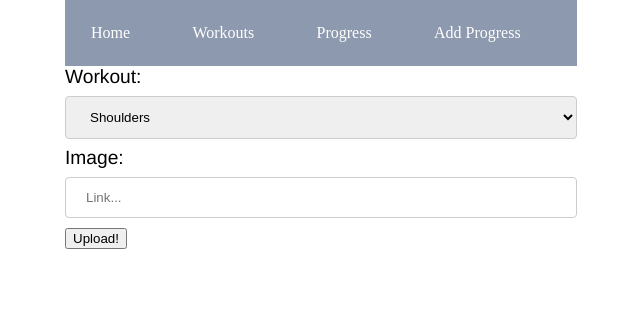
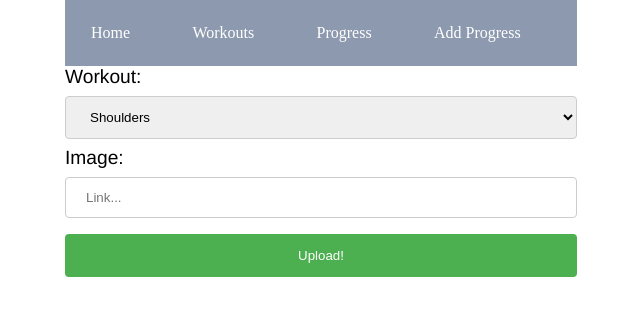
Before and after one commit to jkwan19/FormCheck, a React app: page / in a window 1280 px wide. Both pictures are taken after a click on the link "Add Progress". Shown: the top 316 px of the page, without its empty margins (319-959 px from the left). Built offline with nearby package versions, Linux system fonts and the light colour scheme; no server answers; the HTML template or start-up script is replaced by a standard one.

Commit message:
Styled progress form

```diff
--- a/react-client/src/components/Form/ProgressForm.jsx
+++ b/react-client/src/components/Form/ProgressForm.jsx
@@ -9,6 +9,21 @@ const GlobalStyles = createGlobalStyle`
   }`
 
 const Wrapper = styled('div')``;
+const Form = styled('form')``;
+const Button = styled('button')`
+  width: 100%;
+  background-color: #4CAF50;
+  color: white;
+  padding: 14px 20px;
+  margin: 8px 0;
+  border: none;
+  border-radius: 4px;
+  cursor: pointer;
+  &:hover {
+    background-color: #45a049;
+    color: white;
+  }
+`;
 const Input = styled('input')`
   width: 100%;
   padding: 12px 20px;
@@ -18,6 +33,7 @@ const Input = styled('input')`
   border-radius: 4px;
   box-sizing: border-box;
 `;
+const Options = styled('option')``;
 const Dropdown = styled('select')`
   width: 100%;
   padding: 12px 20px;
@@ -55,15 +71,15 @@ function ProgressForm (props) {
   return (
     <Wrapper>
       <GlobalStyles />
-      <form onSubmit={uploadHandler}>
+      <Form onSubmit={uploadHandler}>
         Workout:
         <Dropdown onChange={titleHandler}>
-          <option value="Shoulders">Shoulders</option>
-          <option value="Planks">Planks</option>
+          <Options value="Shoulders">Shoulders</Options>
+          <Options value="Planks">Planks</Options>
         </Dropdown>
         Image: <Input type="text" onChange={imageHandler} placeholder="Link..."/>
-        <button type="submit">Upload!</button>
-      </form>
+        <Button type="submit">Upload!</Button>
+      </Form>
     </Wrapper>
     )
 }
```
Also changed, not shown: 1 other file (tests, documents, lock files or other folders).
